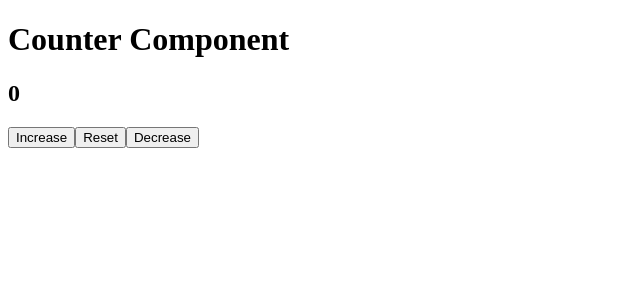
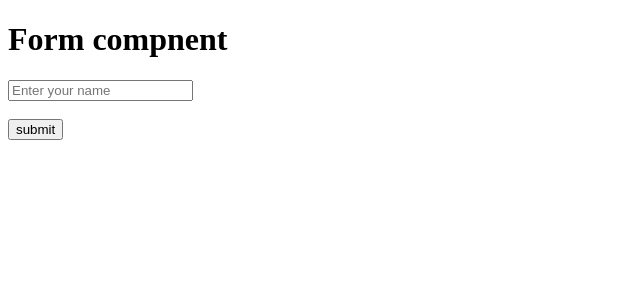
Before and after one commit to harshavardhan314/Learning-react, a React (Vite) app in the folder myapp/: page / in a window 1280 px wide. Shown: the top 300 px of the page, without its empty margins (0-640 px from the left). Built offline with nearby package versions, Linux system fonts and the light colour scheme.

Commit message:
components

```diff
--- a/myapp/src/App.jsx
+++ b/myapp/src/App.jsx
@@ -2,14 +2,15 @@
 
 
 import Counter from "./Counter"
-
+import Toggle from "./Toggle"
+import Form from "./Form"
 
 
 function App() {
 
   return (
    <div className="app">
-    <Counter />
+    <Form />
 
    </div>
   )
--- /dev/null
+++ b/myapp/src/Form.jsx
@@ -0,0 +1,24 @@
+import React, { useState } from "react";
+
+const Form = () => {
+
+    const[state, setState] = useState("")
+
+    const submit = (e) => {
+
+    }
+
+  return (
+    <div className="cont">
+        <h1>Form compnent</h1>
+        <form>
+            <input type="text" placeholder="Enter your name"></input>
+            <br></br>
+            <br></br>
+            <button onclik={submit}>submit</button>
+        </form>
+
+    </div>
+  );
+};
+export default Form;
--- /dev/null
+++ b/myapp/src/Toggle.jsx
@@ -0,0 +1,23 @@
+
+import React, { useState } from 'react';
+
+const Toggle=()=>{
+    const on=()=>{
+    setState("OFF")
+}
+const off=()=>{
+    setState("ON")
+}
+
+    const [State,setState]=useState("ON")
+    return(
+        <div className="toggle">
+            <h1>Toggle component</h1>
+            <h1>{State}</h1>
+            <button onClick={on}>ON</button>
+            <button onClick={off}>OFF</button>
+        </div>
+    )
+}
+
+export default Toggle;
```
